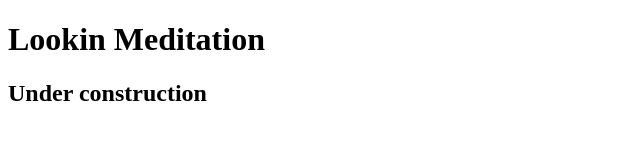
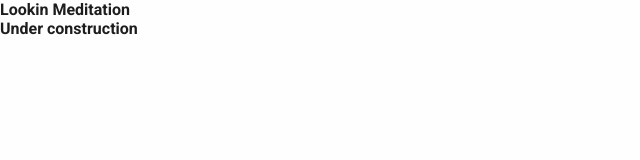
Before and after one commit to mattosmia/lookinmeditation, a plain HTML site: page index.html in a window 1280 px wide. Shown: the whole page, without its empty margins (0-640 px from the left). Drawn offline with Linux system fonts and the light colour scheme.

Commit message:
Added structure of assets folder

```diff
--- /dev/null
+++ b/assets/css/style.css
@@ -0,0 +1,18 @@
+@import url("https://fonts.googleapis.com/css?family=Roboto:400,500,700&display=swap");
+*,
+*::before,
+*::after {
+  font-family: inherit;
+  font-size: inherit;
+  color: inherit;
+  margin: 0;
+  padding: 0;
+  box-sizing: border-box;
+}
+
+html {
+  font-family: "Roboto", sans-serif;
+  font-size: 16px;
+  color: #1d1d1d;
+  background: #fefefe;
+}
--- a/index.html
+++ b/index.html
@@ -6,6 +6,7 @@
     <meta name="viewport" content="width=device-width,initial-scale=1.0, maximum-scale=1.0, user-scalable=0">
     <meta name="author" content="Camila Mattos x19140096, Carla Gibin x19158963">
     <title>Lookin - Your favourite meditation app</title>
+    <link rel="stylesheet" href="/assets/css/style.css">
 </head>
 <body>
     <h1>Lookin Meditation</h1>
```
Also changed, not shown: assets/img/01-lookin-logo.svg (added), assets/img/02-girl-office-meditation.svg (added), assets/img/03-icon-discover-meditation.svg (added), assets/img/04-icon-types-of-meditation.svg (added), assets/img/05-icon-social-media-facebook.svg (added), assets/img/06-icon-social-media-instagram.svg (added), assets/img/07-icon-social-media-youtube.svg (added), assets/img/08-arrow-up.svg (added), assets/img/09-girl-meditation.svg (added), assets/img/10-device_outline.svg (added), assets/img/app-store.png (added), assets/img/google-play.png (added), assets/js/index.js (added).
